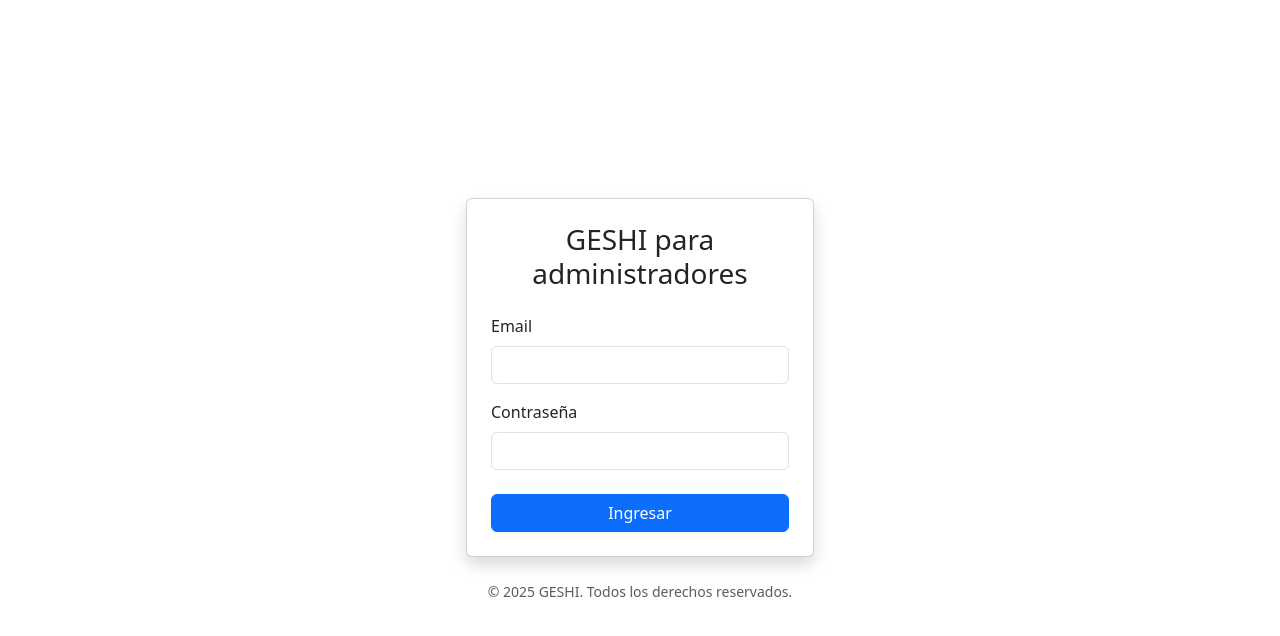
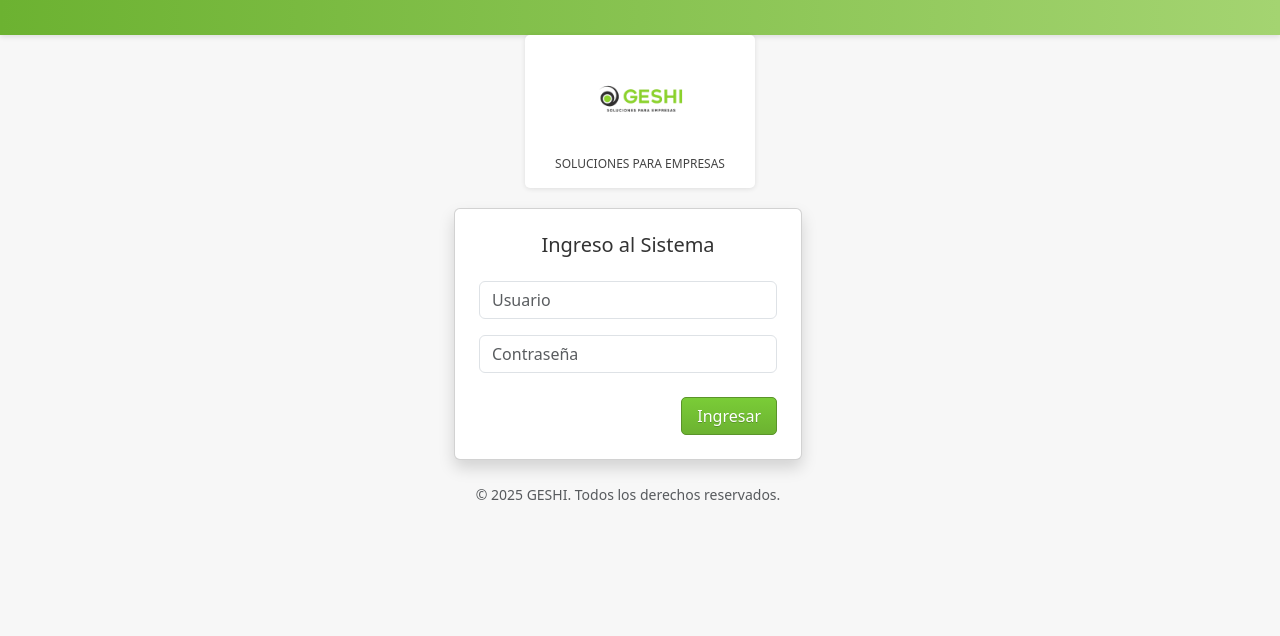
Before and after one commit to AgustinuLucero/Geshi-Admin, a React (Vite) app: page /login in a window 1280 px wide. Shown: the top 636 px of the page. Built offline with nearby package versions, Linux system fonts and the light colour scheme.

Commit message:
se le da un poco de diseño al login del cliente

```diff
--- a/package.json
+++ b/package.json
@@ -16,6 +16,7 @@
     "react-bootstrap": "^2.10.10",
     "react-datepicker": "^8.9.0",
     "react-dom": "^19.2.0",
+    "react-icons": "^5.5.0",
     "react-router-dom": "^7.9.6"
   },
   "devDependencies": {
--- a/src/pages/DashboardPage.jsx
+++ b/src/pages/DashboardPage.jsx
@@ -1,6 +1,7 @@
 import React, { useEffect, useState } from 'react';
 import { Container, Row, Col, Card, ProgressBar, Spinner, Alert,Form, ListGroup,Button } from 'react-bootstrap';
 import apiClient from '../services/api';
+import '../styles/DashboardPage.css';
 
 const DashboardPage = () => {
     const [stats, setStats] = useState(null);
@@ -59,6 +60,12 @@ const DashboardPage = () => {
             </Container>
         );
     }
+
+    const totalActividades = stats?.totalActividades || 0;
+    const actividadesCompletas = stats?.actividadesCompletas || 0;
+    const porcentajeGlobal = totalActividades > 0
+                             ? Math.round((actividadesCompletas / totalActividades) * 100)
+                             : 0;
 
     return (
         <Container fluid>
--- a/src/pages/LoginPage.jsx
+++ b/src/pages/LoginPage.jsx
@@ -2,7 +2,8 @@ import { useState } from 'react';
 import { Form, Button, Card, Container, Row, Col, Alert } from 'react-bootstrap';
 import { useNavigate } from 'react-router-dom';
 import apiClient from '../services/api'; // importo la conexion al backend
-
+import '../styles/LoginPage.css';
+import logoGeshi from '../assets/LogoGESHI.png'
 
 const LoginPage = () =>{
     const [email, setEmail] = useState('');
@@ -38,20 +39,35 @@ const LoginPage = () =>{
     };
 
     return(
-        <Container className="d-flex justify-content-center align-items-center" style={{ minHeight: "100vh" }} >
+        <div className="login-page-container">
+
+            {/* Franja Superior Verde (Simulando el gradiente de la imagen) */}
+            <div className="top-green-strip"></div>
+
+            {/* Contenedor para el logo centrado (ajustado para la posición de la imagen) */}
+            <div className="logo-container">
+                <div className="logo-card">
+                    {/* En la imagen se ve un logo diferente, pero usamos el importado */}
+                    <img src={logoGeshi} alt="Logo del Sistema" className="system-logo" />
+                    <span className="logo-caption">SOLUCIONES PARA EMPRESAS</span>
+                </div>
+            </div>
+
+            {/* Contenedor para la tarjeta de login, centrado verticalmente con la ayuda del flexbox del div principal */}
+            <Container className="login-form-wrapper" >
                 <Row className="w-100 justify-content-center">
                     <Col md={6} lg={4}>
-                    <Card className="shadow">
+                        {/* Usamos Card de Bootstrap pero le aplicamos clases de estilo de la imagen */}
+                        <Card className="shadow login-card-mimic">
                             <Card.Body className="p-4">
-                            <h3 className="text-center mb-4">GESHI para administradores</h3>
-
-                            {error && <Alert variant="danger">{error}</Alert>}
+                                <h3 className="text-center mb-4 login-title-mimic">Ingreso al Sistema</h3>
 
                                 <Form onSubmit={handleSubmit}>
                                     <Form.Group className="mb-3">
-                                    <Form.Label>Email</Form.Label>
+                                        {/* Form.Label se quita para imitar el diseño, pero mantenemos el Form.Group */}
                                         <Form.Control
                                             type="email"
+                                            placeholder="Usuario" // Placeholder para imitar el texto dentro del input
                                             value={email}
                                             onChange={(e) => setEmail(e.target.value)}
                                             required
@@ -59,18 +75,23 @@ const LoginPage = () =>{
                                     </Form.Group>
 
                                     <Form.Group className="mb-4">
-                                    <Form.Label>Contraseña</Form.Label>
+                                        {/* Form.Label se quita para imitar el diseño */}
                                         <Form.Control
                                             type="password"
+                                            placeholder="Contraseña" // Placeholder para imitar el texto dentro del input
                                             value={password}
                                             onChange={(e) => setPassword(e.target.value)}
                                             required
                                         />
                                     </Form.Group>
 
-                                <Button variant="primary" type="submit" className="w-100">
+                                    {/* Contenedor para alinear el botón a la derecha */}
+                                    <div className="d-flex justify-content-end">
+                                        {/* Aplicamos una clase custom al botón para el color y estilo */}
+                                        <Button type="submit" className="btn-ingresar-mimic">
                                             Ingresar
                                         </Button>
+                                    </div>
                                 </Form>
                             </Card.Body>
                         </Card>
@@ -80,6 +101,7 @@ const LoginPage = () =>{
                     </Col>
                 </Row>
             </Container>
+        </div>
     );
 }
 
--- /dev/null
+++ b/src/styles/DashboardPage.css
@@ -0,0 +1,123 @@
+/* Colores clave del estilo HISEG: */
+/* Verde principal: #6cb231 (o #7acc37) */
+/* Azul de Botón: #007bff (por defecto de Bootstrap, mantenemos el azul fuerte de la imagen) */
+
+/* Estilos para el Buscador (Panel de Control) */
+.dashboard-title {
+    font-size: 1.5rem;
+    font-weight: 500;
+}
+
+.search-card {
+    /* Fondo blanco y sin borde visible, solo sombra */
+    border: none !important;
+    border-radius: 5px;
+}
+
+.search-input-mimic {
+    /* Quitar el color azul al hacer foco para un look más limpio */
+    border-radius: 4px !important;
+    height: 40px;
+}
+
+.search-button-mimic {
+    /* Botón azul fuerte como en la imagen */
+    background-color: #007bff !important;
+    border-color: #007bff !important;
+    font-weight: 600;
+    padding: 8px 15px;
+}
+
+/* ---------------------------------------------------- */
+/* Estilos para las Tarjetas de Estadísticas (Mini-cards) */
+/* ---------------------------------------------------- */
+
+.stat-card {
+    /* Eliminar el borde y usar el color de fondo de la imagen */
+    border: none !important;
+    padding: 15px 10px;
+    border-radius: 5px;
+    box-shadow: 0 1px 3px rgba(0, 0, 0, 0.08) !important;
+}
+
+.stat-label {
+    /* Nombre de la estadística (Ej: Clientes Activos) */
+    font-size: 1rem;
+    color: #444;
+    font-weight: 500;
+    margin-bottom: 0.5rem;
+}
+
+.stat-value {
+    /* El número grande (Ej: 2) */
+    font-size: 3.5rem;
+    font-weight: 700;
+    margin-top: 0;
+    margin-bottom: 0;
+}
+
+/* Colores Específicos */
+.stat-blue {
+    background-color: #e6f3ff !important; /* Azul claro */
+}
+.stat-blue .stat-value {
+    color: #007bff; /* Azul fuerte para el número */
+}
+
+.stat-green {
+    background-color: #e8f5e9 !important; /* Verde claro */
+}
+.stat-green .stat-value {
+    color: #4caf50; /* Verde fuerte para el número */
+}
+
+.stat-yellow {
+    background-color: #fff8e1 !important; /* Amarillo claro */
+}
+.stat-yellow .stat-value {
+    color: #ffc107; /* Amarillo/naranja para el número */
+}
+
+/* ---------------------------------------------------- */
+/* Estilos para la Barra de Progreso (Rendimiento) */
+/* ---------------------------------------------------- */
+
+.performance-card {
+    border-radius: 5px;
+    border: 1px solid #ddd;
+}
+
+.performance-header {
+    background-color: #f8f9fa !important; /* Fondo ligeramente gris para el header */
+    font-weight: 600;
+    font-size: 1.1rem;
+    color: #333;
+    border-bottom: 1px solid #dee2e6;
+}
+
+.performance-summary h5 {
+    font-weight: 600;
+    color: #333;
+    margin-top: 0;
+    margin-bottom: 0;
+}
+
+.completion-text {
+    font-size: 0.9rem;
+    color: #6c757d;
+}
+
+.progress-bar-mimic {
+    height: 30px !important;
+    font-size: 1.2rem !important;
+    font-weight: 600;
+    border-radius: 5px;
+    /* Aplicar el color verde fuerte de HISEG a la barra */
+    background-color: #d1e7dd !important; /* Fondo gris para la parte sin completar */
+}
+
+.progress-bar-mimic .progress-bar {
+    background-color: #6cb231 !important; /* Verde HISEG para el progreso */
+    /* Gradiente opcional para el estilo 3D del login */
+    /* background-image: linear-gradient(to bottom, #7acc37 0%, #6cb231 100%) !important; */
+}
--- /dev/null
+++ b/src/styles/LoginPage.css
@@ -0,0 +1,109 @@
+/*
+ * ESTILOS CSS NECESARIOS PARA IMITAR EL DISEÑO DE LA IMAGEN
+ */
+
+/* 1. Contenedor Principal y Fondo */
+.login-page-container {
+    display: flex;
+    flex-direction: column;
+    align-items: center;
+    min-height: 100vh;
+    background-color: #f7f7f7; /* Fondo blanco-grisáceo muy claro */
+    padding-top: 35px; /* Deja espacio para la franja superior */
+}
+
+/* 2. Franja Superior Verde */
+.top-green-strip {
+    width: 100%;
+    height: 35px;
+    background: linear-gradient(to right, #6cb231, #a4d471);
+    box-shadow: 0 2px 5px rgba(0, 0, 0, 0.1);
+    position: fixed; /* Lo fijo arriba */
+    top: 0;
+    left: 0;
+    z-index: 1; /* Bajo el logo */
+}
+
+/* 3. Contenedor y Estilo del Logo */
+.logo-container {
+    z-index: 10;
+    margin-top: 0px; /* Ya tenemos el padding en el container principal */
+    margin-bottom: 20px;
+}
+
+.logo-card {
+    display: flex;
+    flex-direction: column;
+    align-items: center;
+    padding: 15px 30px;
+    background-color: #fff;
+    border-radius: 5px;
+    box-shadow: 0 1px 5px rgba(0, 0, 0, 0.1);
+    /* Color de borde o sombra sutil que se ve en la imagen */
+}
+
+.system-logo {
+    width: 100px; /* Ajusta este valor */
+    height: auto;
+}
+
+.logo-caption {
+    font-size: 0.75rem;
+    color: #444;
+    margin-top: 5px;
+    font-weight: 500;
+}
+
+/* 4. Tarjeta del Formulario (Ajuste para la tarjeta de Bootstrap) */
+.login-card-mimic {
+    border: 1px solid #ddd;
+    border-radius: 5px;
+}
+
+.login-title-mimic {
+    font-size: 1.25rem;
+    font-weight: normal;
+    text-align: left; /* Alineado a la izquierda como en la imagen */
+    color: #333;
+    margin-bottom: 20px;
+}
+
+/* 5. Estilo del Mensaje de Advertencia (Caja Amarilla) */
+.alert-yellow {
+    background-color: #fff8e1; /* Fondo amarillo muy claro */
+    border: 1px solid #ffe082; /* Borde amarillo más oscuro */
+    color: #8d6e63; /* Texto marrón/gris */
+    padding: 8px 10px;
+    font-size: 0.85rem;
+    border-radius: 3px;
+    margin-bottom: 20px;
+    display: flex;
+    justify-content: space-between;
+    align-items: center;
+}
+
+.close-alert {
+    cursor: pointer;
+    font-size: 1.2rem;
+    color: #795548;
+    line-height: 1;
+    margin-left: 10px;
+}
+
+/* 6. Estilo del Botón Ingresar (Verde) */
+.btn-ingresar-mimic {
+    /* Sobreescribe el estilo de Bootstrap */
+    background-color: #6cb231 !important;
+    background-image: linear-gradient(to bottom, #7acc37 0%, #6cb231 100%) !important;
+    border: 1px solid #5a942a !important;
+    color: white !important;
+    padding: 6px 15px !important;
+    border-radius: 5px !important;
+    font-size: 1rem !important;
+    text-shadow: 0 1px 0 rgba(0, 0, 0, 0.2);
+}
+
+.btn-ingresar-mimic:hover {
+    background-color: #7acc37 !important;
+    background-image: linear-gradient(to bottom, #86d649 0%, #7acc37 100%) !important;
+}
```
Also changed, not shown: src/App.jsx (line endings or trailing spaces), 1 other file (tests, documents, lock files or other folders). Lines whose indentation alone changed are shown as unchanged.
